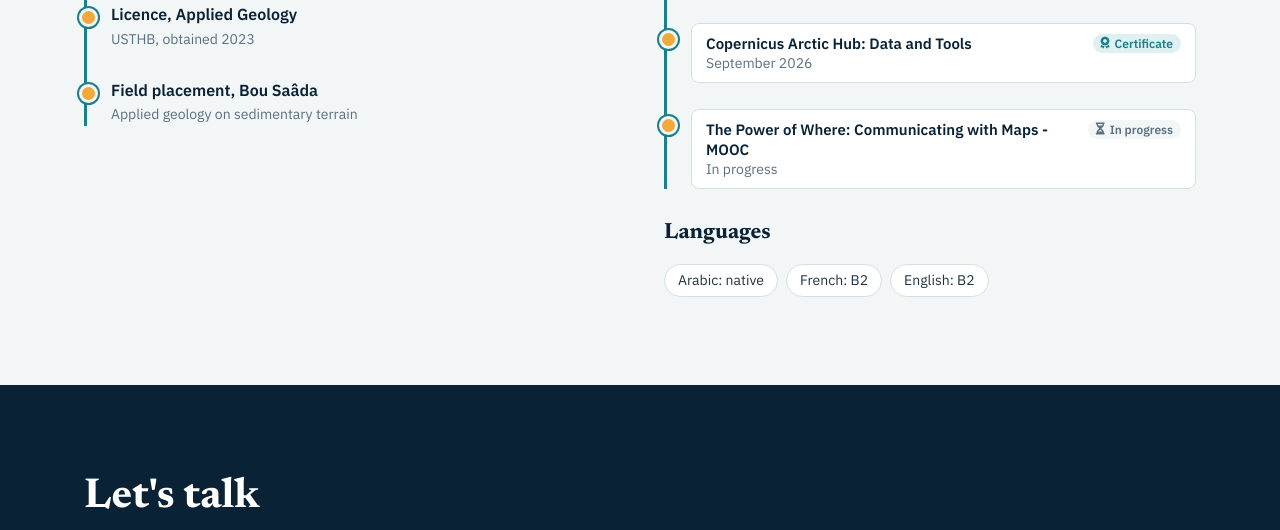
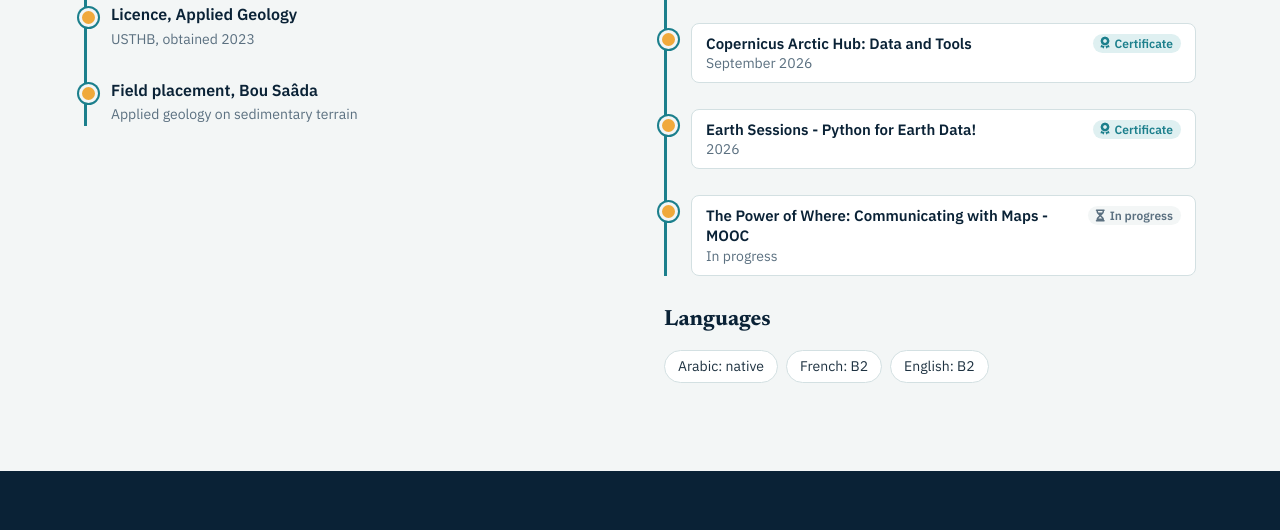
Before and after one commit to oldache-oussamanazim/oldache-oussamanazim.github.io, a plain HTML site: page index.html in a window 1280 px wide. Shown: the part 4522-5052 px from the top of the page. Drawn offline with nearby package versions, Linux system fonts and the light colour scheme.

Commit message:
Add Earth Sessions certification button and data

```diff
--- a/index.html
+++ b/index.html
@@ -587,6 +587,16 @@ section{padding:60px 0}
           </button>
         </div>
 
+<div class="it">
+          <button type="button" class="cert-btn" data-cert="earth-sessions-python">
+            <span class="cert-top">
+              <b>Earth Sessions - Python for Earth Data!</b>
+              <span class="cert-badge"><i class="fa-solid fa-award" aria-hidden="true"></i> Certificate</span>
+            </span>
+            <small>2026</small>
+          </button>
+        </div>
+
         <div class="it">
           <button type="button" class="cert-btn is-pending" data-cert="esri-mooc">
             <span class="cert-top">
@@ -648,6 +658,12 @@ section{padding:60px 0}
       title: "TechGeo Geospatial Certification Exam, 100% (40/40)",
       meta: "Issued October 2026 · Score: 40/40 (100%)",
       file: "certs/techgeo-certification-2026.jpg",
+      status: "completed"
+    },
+    "earth-sessions-python": {
+      title: "Earth Sessions - Python for Earth Data!",
+      meta: "Issued 2026 · Earth Sessions",
+      file: "certs/Attendance Certificate - Earth Sessions - Ecosystem Health_page-0001.jpg",
       status: "completed"
     },
     "copernicus-marine": {
```
